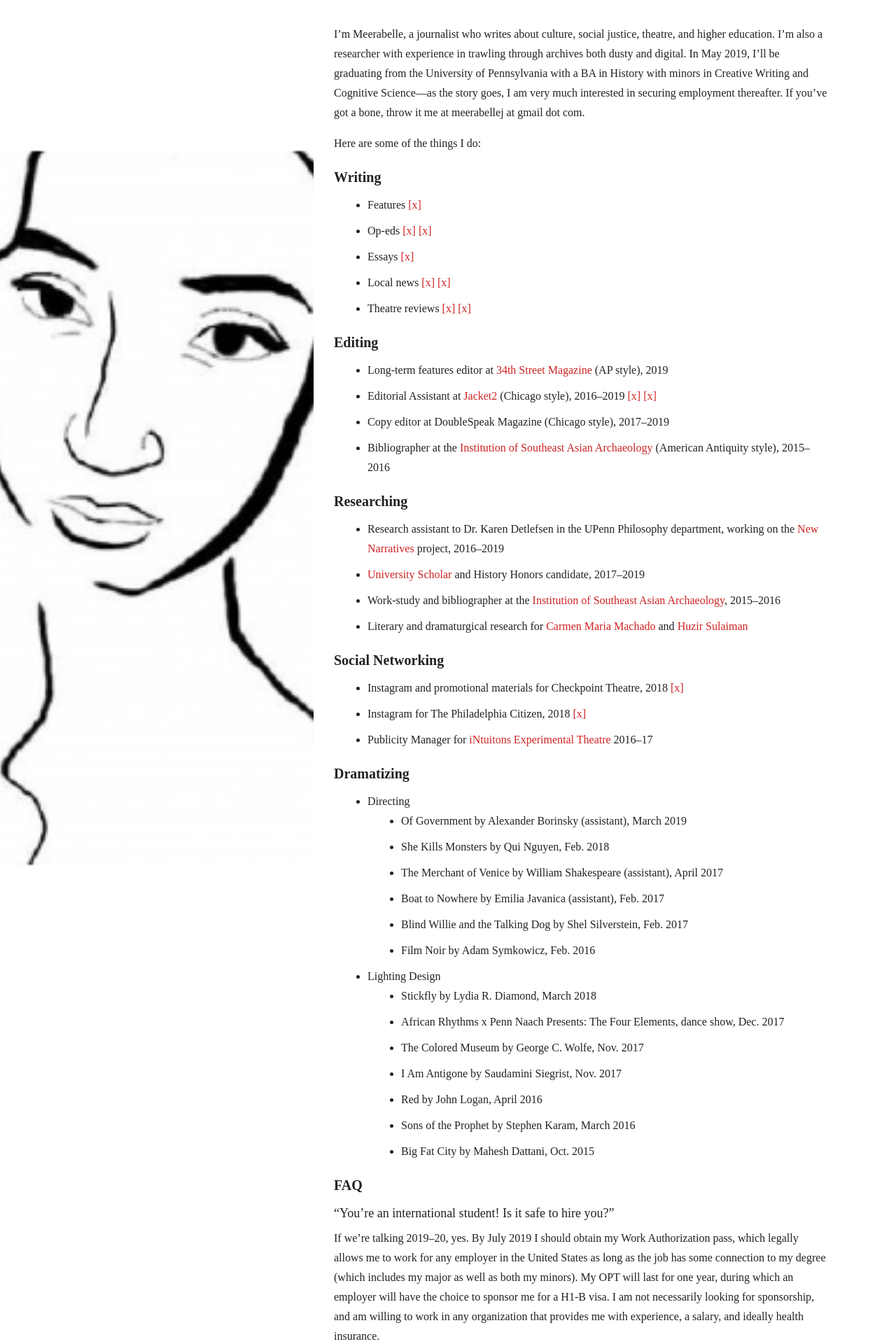
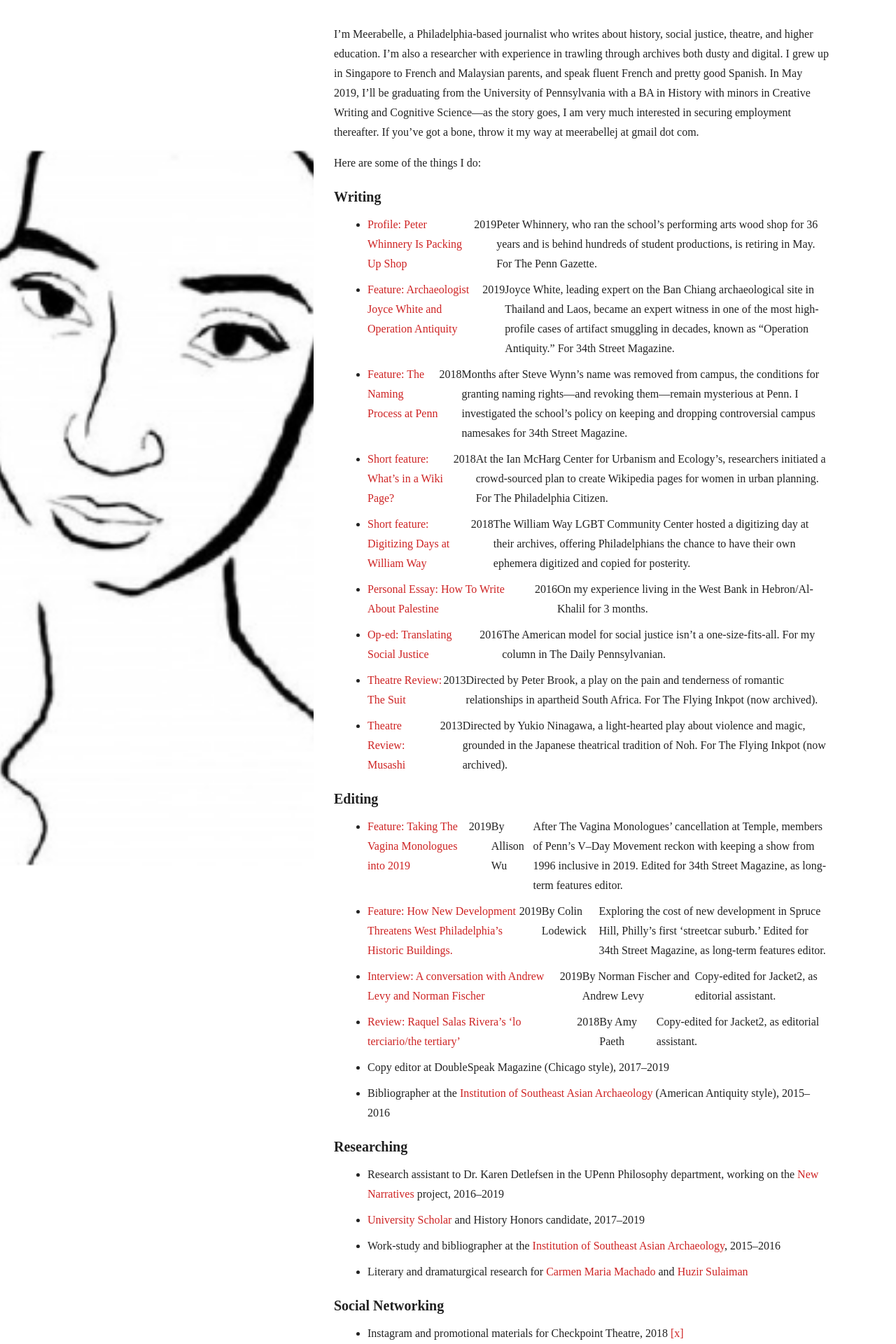
Before and after one commit to meerabellejesuthasan/meerabellejesuthasan.github.io, a Jekyll site: the page built from index.md, in a window 1280 px wide. Shown: the top 1920 px of the page at 70% size. Built offline with Jekyll 4.4.1, drawn with Linux system fonts in a browser that asks for light colours; nearby versions of some CDN libraries; some web fonts are replaced; Markdown is read by kramdown in place of the engine named in the settings; some of the changed text lies outside the part shown.

Commit message:
updated information, included more writing

```diff
--- a/index.md
+++ b/index.md
@@ -1,20 +1,26 @@
 ---
 layout: default
 ---
-I'm Meerabelle, a journalist who writes about culture, social justice, theatre, and higher education. I'm also a researcher with experience in trawling through archives both dusty and digital. In May 2019, I'll be graduating from the University of Pennsylvania with a BA in History with minors in Creative Writing and Cognitive Science—as the story goes, I am very much interested in securing employment thereafter. If you've got a bone, throw it me at **meerabellej at gmail dot com**.
+I'm Meerabelle, a Philadelphia-based journalist who writes about history, social justice, theatre, and higher education. I'm also a researcher with experience in trawling through archives both dusty and digital. I grew up in Singapore to French and Malaysian parents, and speak fluent French and pretty good Spanish. In May 2019, I'll be graduating from the University of Pennsylvania with a BA in History with minors in Creative Writing and Cognitive Science—as the story goes, I am very much interested in securing employment thereafter. If you've got a bone, throw it my way at **meerabellej at gmail dot com**.
 
 Here are some of the things I do:
 
 <h1 id="writing"> Writing </h1>
-* Features [[x]](https://www.34st.com/article/2018/12/upenn-naming-renaming-wynn-commons-bill-cosby)
-* Op-eds [[x]](https://www.thedp.com/article/2016/04/meerabelle-jesuthasan-maintaining-painful-legacies) [[x]](https://www.thedp.com/article/2016/04/meerabelle-jesuthasan-translating-social-justice)
-* Essays [[x]](https://extranewsfeed.com/how-to-write-about-palestine-cee2ccacf5d6)
-* Local news [[x]](https://thephiladelphiacitizen.org/whats-in-a-wiki-page/) [[x]](https://thephiladelphiacitizen.org/the-citizen-recommends-digitizing-days-at-william-way/)
-* Theatre reviews [[x]](http://www.inkpotreviews.com/2013reviews/1124,suit,mj.xml) [[x]](http://www.inkpotreviews.com/2013reviews/1109,musa,mj.xml)
+* [Profile: Peter Whinnery Is Packing Up Shop](http://thepenngazette.com/peter-whinnery-is-packing-up-shop/) | 2019 | Peter Whinnery, who ran the school's performing arts wood shop for 36 years and is behind hundreds of student productions, is retiring in May. For The Penn Gazette.
+* [Feature: Archaeologist Joyce White and Operation Antiquity](https://www.34st.com/article/2019/02/joyce-white-ban-chiang-artifact-smuggling-penn-museum-thailand-fbi-investigation) | 2019 | Joyce White, leading expert on the Ban Chiang archaeological site in Thailand and Laos, became an expert witness in one of the most high-profile  cases of artifact smuggling in decades, known as "Operation Antiquity." For 34th Street Magazine.
+* [Feature: The Naming Process at Penn](https://www.34st.com/article/2018/12/upenn-naming-renaming-wynn-commons-bill-cosby) | 2018 | Months after Steve Wynn’s name was removed from campus, the conditions for granting naming rights—and revoking them—remain mysterious at Penn. I investigated the school's policy on keeping and dropping controversial campus namesakes for 34th Street Magazine.
+* [Short feature: What's in a Wiki Page?](https://thephiladelphiacitizen.org/whats-in-a-wiki-page/) | 2018 | At the Ian McHarg Center for Urbanism and Ecology's, researchers initiated a crowd-sourced plan to create Wikipedia pages for women in urban planning. For The Philadelphia Citizen.
+* [Short feature: Digitizing Days at William Way](https://thephiladelphiacitizen.org/the-citizen-recommends-digitizing-days-at-william-way/) | 2018 | The William Way LGBT Community Center hosted a digitizing day at their archives, offering Philadelphians the chance to have their own ephemera digitized and copied for posterity.
+* [Personal Essay: How To Write About Palestine](https://extranewsfeed.com/how-to-write-about-palestine-cee2ccacf5d6) | 2016 | On my experience living in the West Bank in Hebron/Al-Khalil for 3 months.
+* [Op-ed: Translating Social Justice](https://www.thedp.com/article/2016/04/meerabelle-jesuthasan-translating-social-justice) | 2016 | The American model for social justice isn’t a one-size-fits-all. For my column in The Daily Pennsylvanian.
+* [Theatre Review: The Suit](http://www.inkpotreviews.com/2013reviews/1124,suit,mj.xml) | 2013 | Directed by Peter Brook, a play on the pain and tenderness of romantic relationships in apartheid South Africa. For The Flying Inkpot (now archived).
+* [Theatre Review: Musashi](http://www.inkpotreviews.com/2013reviews/1109,musa,mj.xml) | 2013 | Directed by Yukio Ninagawa, a light-hearted play about violence and magic, grounded in the Japanese theatrical tradition of Noh. For The Flying Inkpot (now archived).
 
 <h1 id="editing"> Editing </h1>
-* Long-term features editor at [34th Street Magazine](https://www.34st.com/) (AP style), 2019
-* Editorial Assistant at [Jacket2](http://jacket2.org/) (Chicago style), 2016–2019 [[x]](http://jacket2.org/interviews/condemnation-confrontation-remembrance) [[x]](http://jacket2.org/reviews/products-labor)
+* [Feature: Taking The Vagina Monologues into 2019](https://www.34st.com/article/2019/02/vagina-monologues-v-day-eve-ensler-feature-valentines-day-love-issue) | 2019| By Allison Wu | After The Vagina Monologues' cancellation at Temple, members of Penn's V–Day Movement reckon with keeping a show from 1996 inclusive in 2019. Edited for 34th Street Magazine, as long-term features editor.
+* [Feature: How New Development Threatens West Philadelphia's Historic Buildings.](https://www.34st.com/article/2019/01/historic-preservation-west-philadelphia-spruce-hill-uch-campus-apartments-gentrification) | 2019 | By Colin Lodewick | Exploring the cost of new development in Spruce Hill, Philly’s first ‘streetcar suburb.’ Edited for 34th Street Magazine, as long-term features editor.
+* [Interview: A conversation with Andrew Levy and Norman Fischer](http://jacket2.org/interviews/condemnation-confrontation-remembrance) | 2019 | By Norman Fischer and Andrew Levy | Copy-edited for Jacket2, as editorial assistant.
+* [Review: Raquel Salas Rivera's 'lo terciario/the tertiary'](http://jacket2.org/reviews/products-labor) | 2018 | By Amy Paeth | Copy-edited for Jacket2, as editorial assistant.
 * Copy editor at DoubleSpeak Magazine (Chicago style), 2017–2019
 * Bibliographer at the [Institution of Southeast Asian Archaeology](https://iseaarchaeology.org/ban-chiang-project/) (American Antiquity style), 2015–2016
 
@@ -47,8 +53,10 @@ Here are some of the things I do:
   - Big Fat City by Mahesh Dattani, Oct. 2015
 
 <h1 id="faq"> FAQ </h1>
-##"You're an international student! Is it safe to hire you?"
+##"You're an international student! Is it safe to hire you?" (American query)
 If we're talking 2019–20, yes. By July 2019 I should obtain my Work Authorization pass, which legally allows me to work for any employer in the United States as long as the job has some connection to my degree (which includes my major as well as both my minors). My OPT will last for one year, during which an employer will have the choice to sponsor me for a H1-B visa. I am not necessarily looking for sponsorship, and am willing to work in any organization that provides me with experience, a salary, and ideally health insurance.
+
+I am eligible to work in any country in the EU.
 
 ##"What did you actually study?"
 My BA is in History with a World History Concentration, meaning I mostly studied non-Western history with a focus on colonialism and decolonization. I am currently writing an Honors Thesis on the development of international anti-imperialism in Paris between the World Wars. In addition, I am getting a minor in Creative Writing and a minor in Cognitive Science with a concentration in Language and Mind.
```
